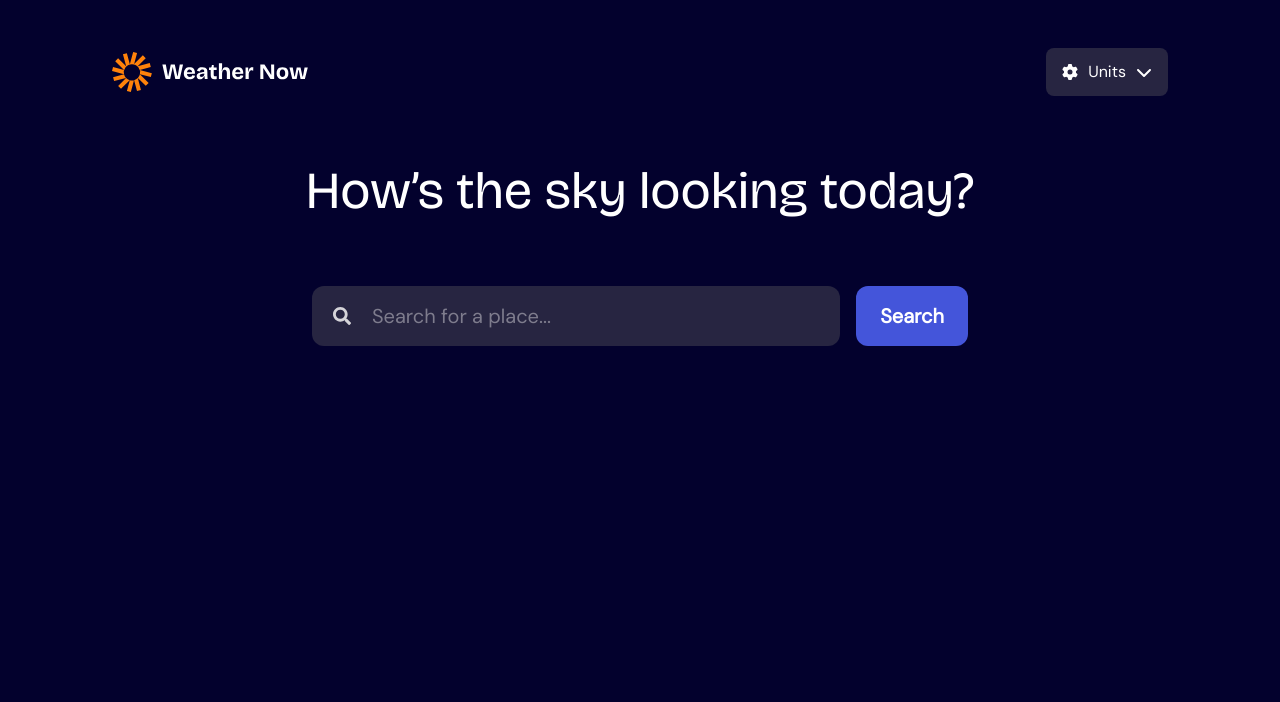
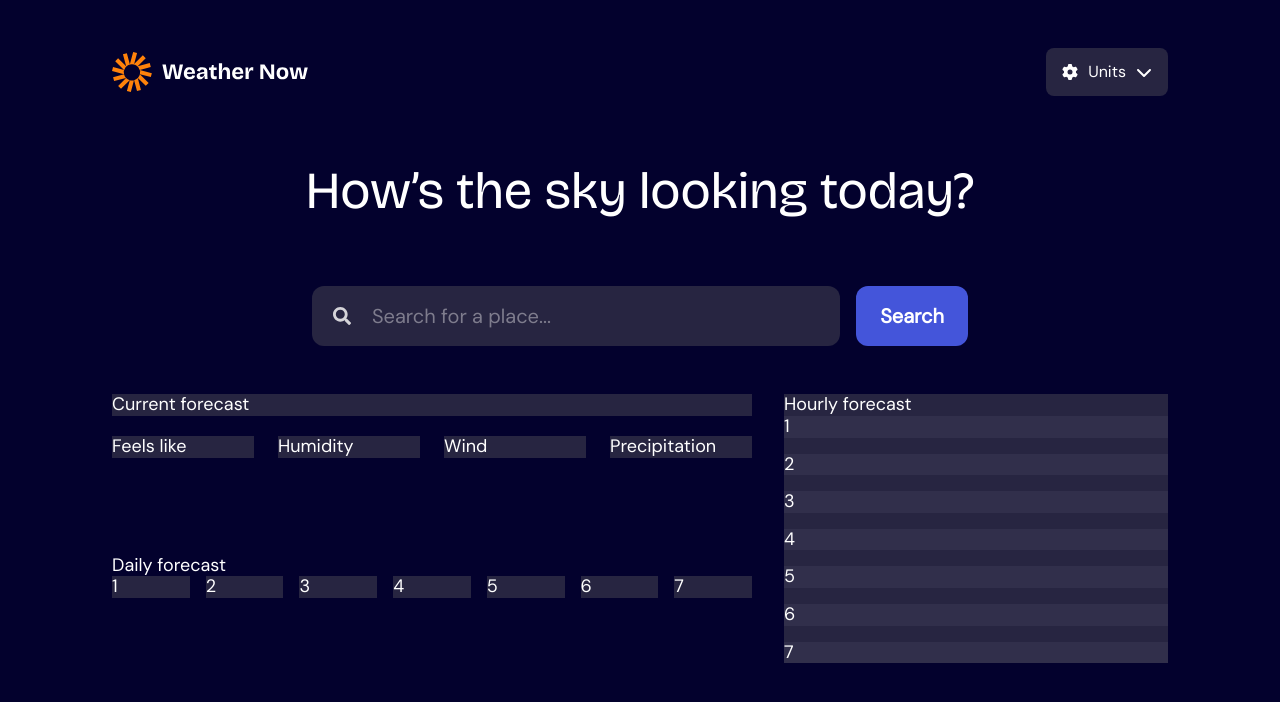
Before and after one commit to abarisic1509/weather-app_fem-hackathon, a React (Vite) app: page / in a window 1280 px wide. Shown: the top 702 px of the page. Built offline with nearby package versions, Linux system fonts and the light colour scheme.

Commit message:
forecast layout setup

```diff
--- a/src/App.tsx
+++ b/src/App.tsx
@@ -12,6 +12,44 @@ function App() {
 
 				<main className="flex flex-col gap-8 xl:gap-12">
 					<SearchBar />
+
+					<div className="gap-8 forecast-grid grid w-full">
+						<section className="flex flex-col gap-5 w-full current">
+							<div className="bg-grey-800">
+								<h2>Current forecast</h2>
+							</div>
+							<ul className="gap-4 md:gap-5 xl:gap-6 grid grid-cols-2 md:grid-cols-4 w-full">
+								<li className="bg-grey-800">Feels like</li>
+								<li className="bg-grey-800">Humidity</li>
+								<li className="bg-grey-800">Wind</li>
+								<li className="bg-grey-800">Precipitation</li>
+							</ul>
+						</section>
+						<section className="daily">
+							<h2>Daily forecast</h2>
+							<ul className="gap-4 grid grid-cols-3 md:grid-cols-7">
+								<li className="bg-grey-800">1</li>
+								<li className="bg-grey-800">2</li>
+								<li className="bg-grey-800">3</li>
+								<li className="bg-grey-800">4</li>
+								<li className="bg-grey-800">5</li>
+								<li className="bg-grey-800">6</li>
+								<li className="bg-grey-800">7</li>
+							</ul>
+						</section>
+						<section className="bg-grey-800 hourly">
+							<h2>Hourly forecast</h2>
+							<ul className="flex flex-col gap-4">
+								<li className="bg-grey-700">1</li>
+								<li className="bg-grey-700">2</li>
+								<li className="bg-grey-700">3</li>
+								<li className="bg-grey-700">4</li>
+								<li className="bg-grey-700">5</li>
+								<li className="bg-grey-700">6</li>
+								<li className="bg-grey-700">7</li>
+							</ul>
+						</section>
+					</div>
 				</main>
 			</main>
 		</div>
--- a/src/index.css
+++ b/src/index.css
@@ -64,3 +64,24 @@ body {
 .btn-text {
 	@apply flex justify-center items-center gap-4 bg-primary-main hover:bg-primary-dark focus-visible:bg-primary-main disabled:bg-primary-main disabled:opacity-60 px-6 py-4 rounded-xl focus-visible:outline-2 focus-visible:outline-primary-main focus-visible:outline-offset-2 font-semibold text-white text-xl text-center whitespace-nowrap cursor-pointer disabled:cursor-not-allowed;
 }
+
+/* Layout */
+.forecast-grid {
+	@media (min-width: 1280px) {
+		grid-template-columns: 1fr 24rem;
+		grid-template-rows: auto auto;
+		grid-template-areas:
+			'current hourly'
+			'daily hourly';
+
+		.current {
+			grid-area: current;
+		}
+		.daily {
+			grid-area: daily;
+		}
+		.hourly {
+			grid-area: hourly;
+		}
+	}
+}
```
